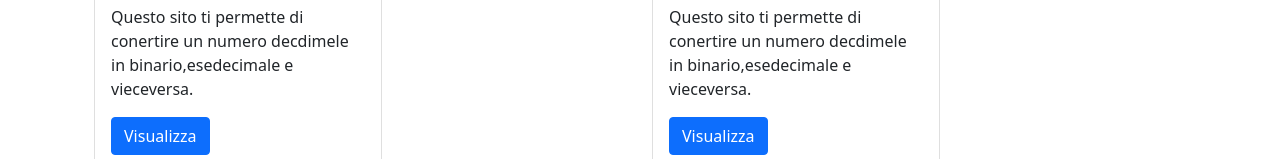
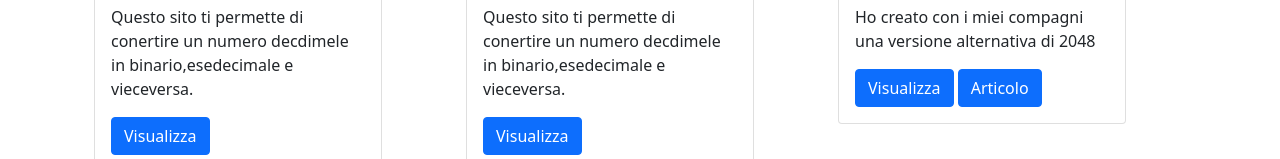
Before and after one commit to mellox2905/MenuEsercizi, a plain HTML site: page menù/index.html in a window 1280 px wide. Shown: the part 1486-1645 px from the top of the page. Drawn offline with nearby package versions, Linux system fonts and the light colour scheme.

Commit message:
Update index.html

```diff
--- a/menù/index.html
+++ b/menù/index.html
@@ -112,9 +112,6 @@
                   </div>
                 </div>
           </div>
-
-
-
             <div class="col-lg">
               <div class="card" style="width: 18rem;">
                   <img src="https://upload.wikimedia.org/wikipedia/commons/7/73/Javascript-736400_960_720.png" class="card-img-top" alt="...">
@@ -124,7 +121,7 @@
                     <a href="https://mellox2905.github.io/Es-tabella/tabella/index.html" class="btn btn-primary">Visualizza</a>
                   </div>
                 </div>
-
+                </div>
               <div class="col-lg">
               <div class="card" style="width: 18rem;">
                   <img src="https://upload.wikimedia.org/wikipedia/commons/7/73/Javascript-736400_960_720.png" class="card-img-top" alt="...">
@@ -132,6 +129,7 @@
                     <h5 class="card-title">2048 Minecraft Edition</h5>
                     <p class="card-text">Ho creato con i miei compagni una versione alternativa di 2048 </p>
                     <a href="https://mellox2905.github.io/progetto-gioco/2048/index.html" class="btn btn-primary">Visualizza</a>
+                     <a href="http://amir.altervista.org/2048-minecraft-edition/?doing_wp_cron=1650443488.3394780158996582031250" class="btn btn-primary">Articolo</a>
                   </div>
                 </div>
           </div>
```
